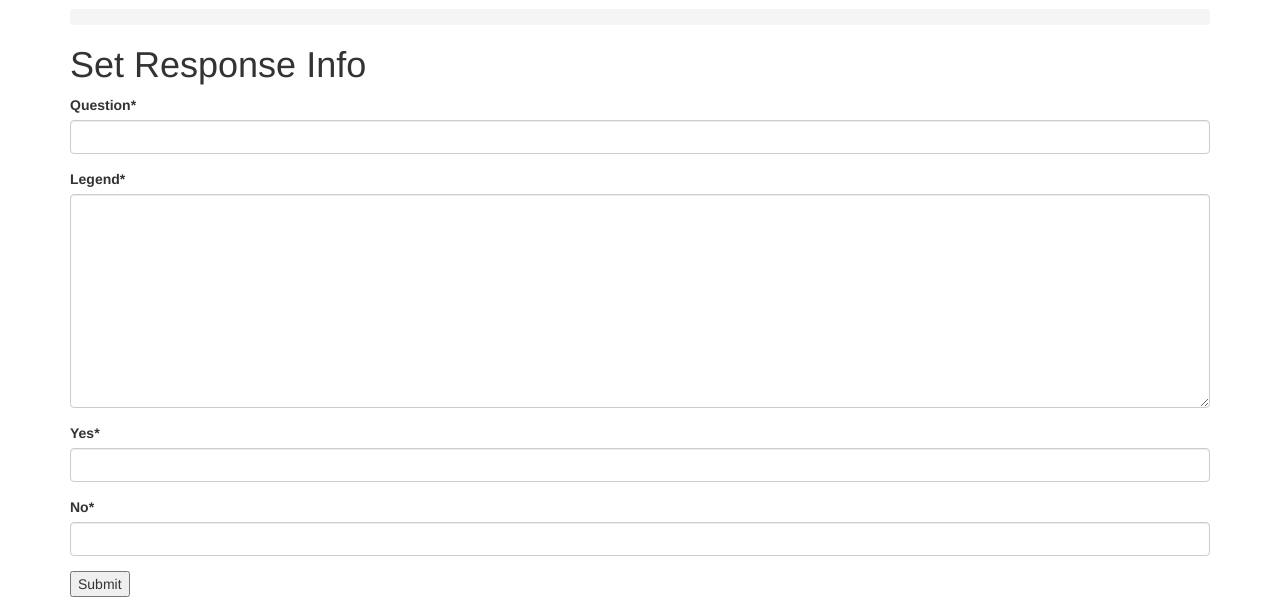
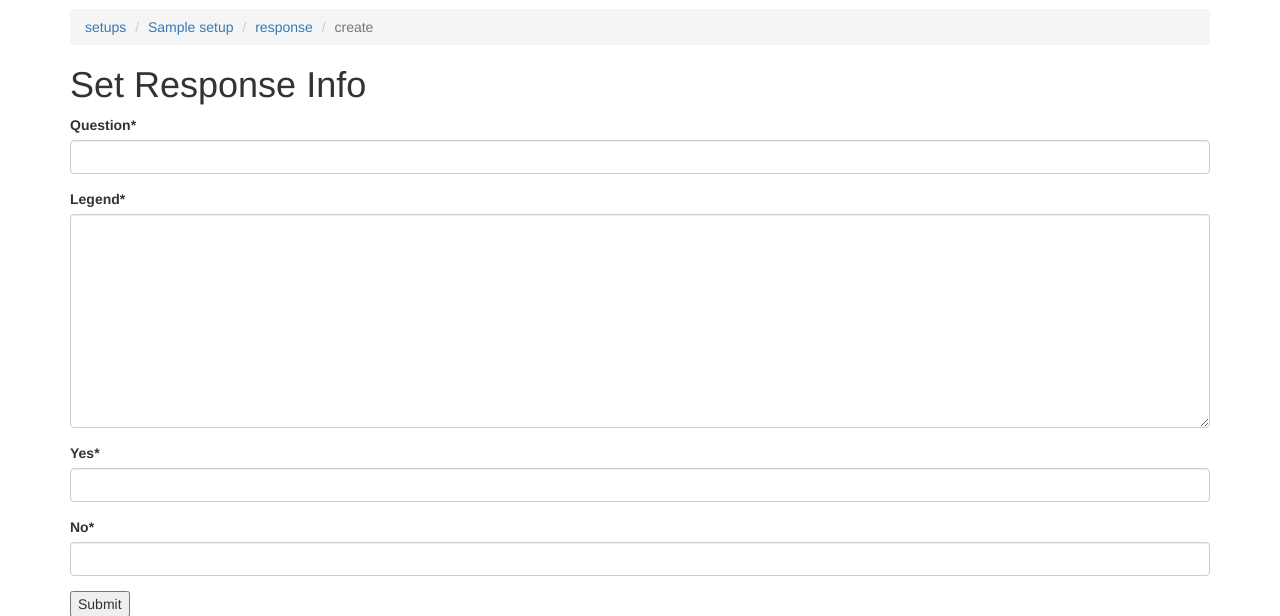
Before and after one commit to 2e2a/l-rex, a Django app: a page that uses apps/home/templates/lrex_home/base.html in a window 1280 px wide. Shown: the part 51-667 px from the top of the page. Run offline with Django 3.2, Linux system fonts and the light colour scheme; a user stored in the database is signed in; tables that the repository leaves empty hold one stand-in row (values such as "Sample post"); some libraries are stand-ins or nearby versions.

Commit message:
setup respones settings

```diff
--- a/apps/responseinfo/views.py
+++ b/apps/responseinfo/views.py
@@ -20,6 +20,14 @@ class BinaryResponseInfoDetailView(LoginRequiredMixin, generic.TemplateView):
             pass
         return super().dispatch(*args, **kwargs)
 
+    @property
+    def breadcrumbs(self):
+        return [
+            ('setups', reverse('setups')),
+            (self.setup.title, reverse('setup', args=[self.setup.slug])),
+            ('response','')
+        ]
+
 
 class BinaryResponseInfoCreateView(LoginRequiredMixin, generic.CreateView):
     model = models.BinaryResponseInfo
@@ -38,6 +46,15 @@ class BinaryResponseInfoCreateView(LoginRequiredMixin, generic.CreateView):
     def get_success_url(self):
         return reverse('binary-response-info', args=[self.setup.slug])
 
+    @property
+    def breadcrumbs(self):
+        return [
+            ('setups', reverse('setups')),
+            (self.setup.title, reverse('setup', args=[self.setup.slug])),
+            ('response', reverse('binary-response-info', args=[self.setup.slug])),
+            ('create','')
+        ]
+
 
 class BinaryResponseInfoUpdateView(LoginRequiredMixin, generic.UpdateView):
     model = models.BinaryResponseInfo
@@ -55,3 +72,12 @@ class BinaryResponseInfoUpdateView(LoginRequiredMixin, generic.UpdateView):
 
     def get_success_url(self):
         return reverse('binary-response-info', args=[self.setup.slug])
+
+    @property
+    def breadcrumbs(self):
+        return [
+            ('setups', reverse('setups')),
+            (self.setup.title, reverse('setup', args=[self.setup.slug])),
+            ('response', reverse('binary-response-info', args=[self.setup.slug])),
+            ('edit','')
+        ]
```
Also changed, not shown: apps/setup/templates/lrex_setup/setup_detail.html (+6 -3 lines).
